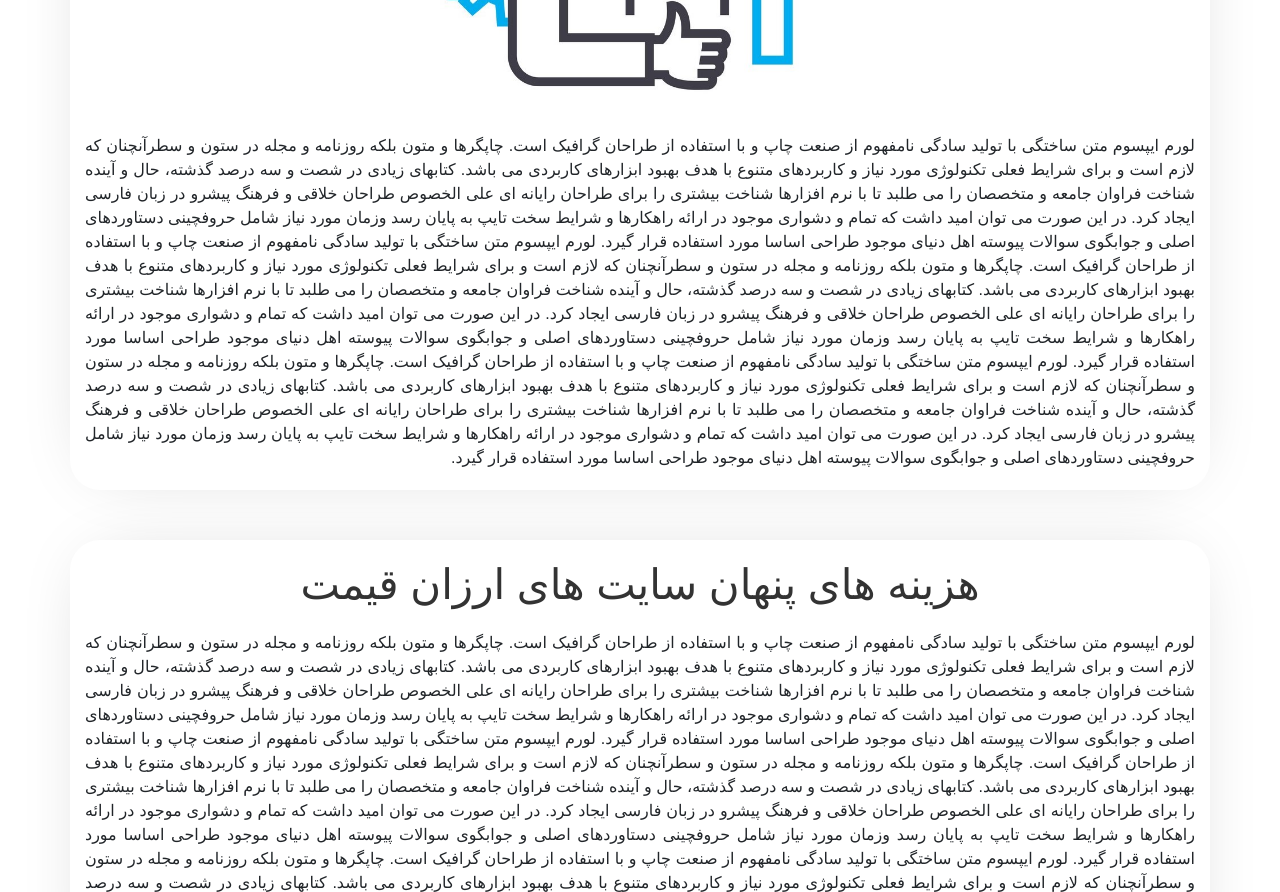
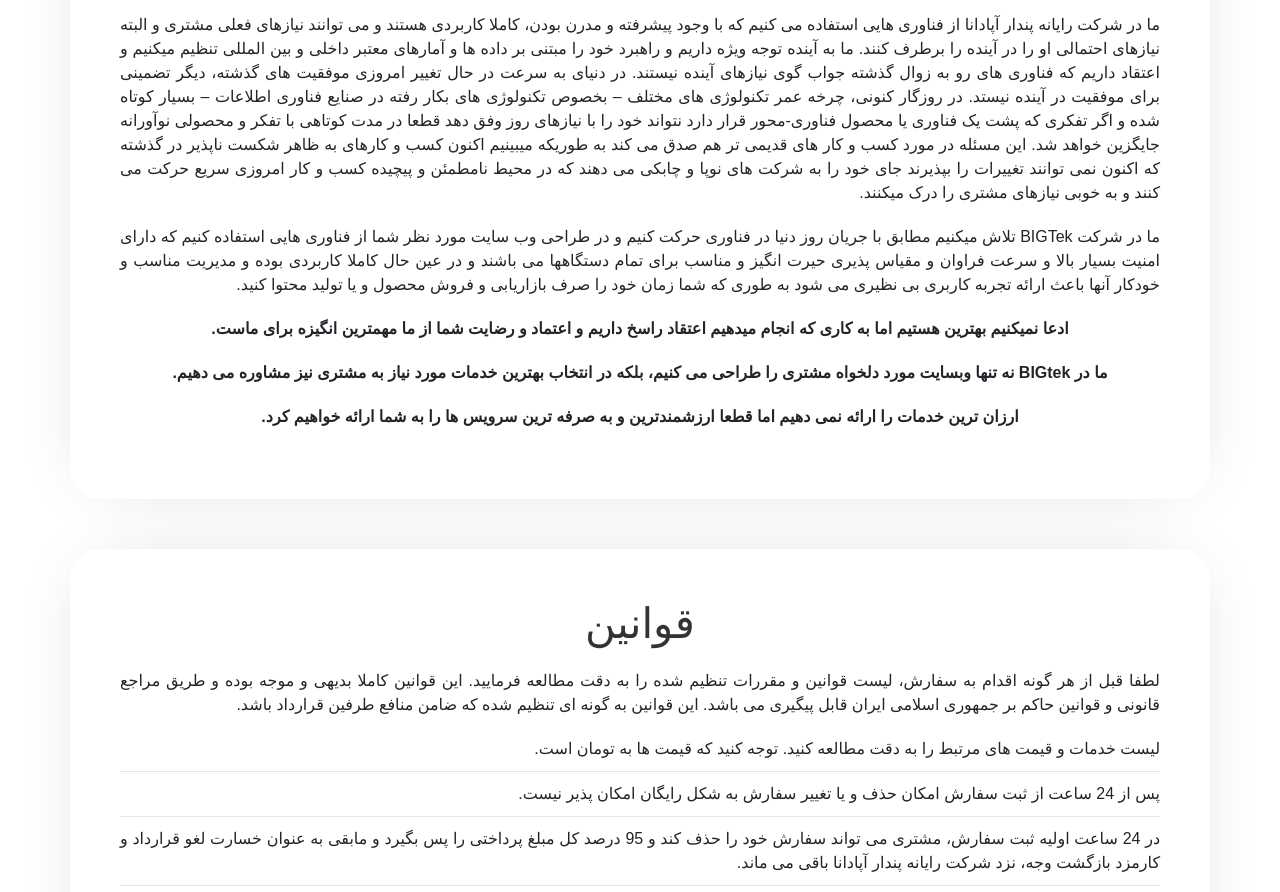
Before and after one commit to arashPYA/website, a plain HTML site: page index.html in a window 1280 px wide. Shown: the part 2920-3812 px from the top of the page. Drawn offline with nearby package versions, Linux system fonts and the light colour scheme; animation ran at ten frames a second; a small style sheet from the web is missing.

Commit message:
7:45 30/10/99

```diff
--- a/date.css/style.css
+++ b/date.css/style.css
@@ -13,12 +13,7 @@ body {
     background-attachment: fixed;
 }
 
-#NEW h1,
-h2,
-h3,
-h4,
-h5,
-h6 {
+body h1 {
     font-family: 'Shabnam FD', sans-serif;
 }
 
@@ -105,15 +100,14 @@ canvas {
     box-shadow: 0px 0px 18px -2px rgba(0, 0, 0, 0.52);
 } */
 
-#NEW h1,
-#NEW2 h1 {
+#NEW h1 {
     text-align: center;
 }
 
 #NEW {
     background-color: white;
     border-radius: 30px 30px 30px 30px;
-    padding-top: 20px;
+    padding: 50px;
     margin-top: 50px;
     -webkit-box-shadow: 0px 0px 71px -28px rgba(0, 0, 0, 0.22);
     -moz-box-shadow: 0px 0px 71px -28px rgba(0, 0, 0, 0.22);
@@ -144,6 +138,17 @@ tbody td {
 
 .uk-card-body p {
     margin: 0px 20px 0px 20px;
+}
+
+p.ansewer {
+    font-weight: bold;
+}
+
+p.textcenter {
+    margin-left: auto;
+    margin-right: auto;
+    text-align: center;
+    font-weight: bold;
 }
 
 
--- a/index.html
+++ b/index.html
@@ -113,32 +113,8 @@
                     ای اینگونه باید باشد که قیمت کلی مشخص نیست بلکه به تفکیک سرویس انجام میگیرد یعنی قرار دادن هر سرویسی در وبسایت مشتری هزینه واضح و مشخصی دارد.</p>
             </div>
             <div class="col-xl-12" id="NEW">
-                <h1>ویژگی های یک وبسایت حرفه ای</h1>
-                <img src="./image/professional.jpg" alt="">
-                <p>لورم ایپسوم متن ساختگی با تولید سادگی نامفهوم از صنعت چاپ و با استفاده از طراحان گرافیک است. چاپگرها و متون بلکه روزنامه و مجله در ستون و سطرآنچنان که لازم است و برای شرایط فعلی تکنولوژی مورد نیاز و کاربردهای متنوع با هدف بهبود ابزارهای
-                    کاربردی می باشد. کتابهای زیادی در شصت و سه درصد گذشته، حال و آینده شناخت فراوان جامعه و متخصصان را می طلبد تا با نرم افزارها شناخت بیشتری را برای طراحان رایانه ای علی الخصوص طراحان خلاقی و فرهنگ پیشرو در زبان فارسی ایجاد کرد. در این
-                    صورت می توان امید داشت که تمام و دشواری موجود در ارائه راهکارها و شرایط سخت تایپ به پایان رسد وزمان مورد نیاز شامل حروفچینی دستاوردهای اصلی و جوابگوی سوالات پیوسته اهل دنیای موجود طراحی اساسا مورد استفاده قرار گیرد. لورم ایپسوم متن
-                    ساختگی با تولید سادگی نامفهوم از صنعت چاپ و با استفاده از طراحان گرافیک است. چاپگرها و متون بلکه روزنامه و مجله در ستون و سطرآنچنان که لازم است و برای شرایط فعلی تکنولوژی مورد نیاز و کاربردهای متنوع با هدف بهبود ابزارهای کاربردی می
-                    باشد. کتابهای زیادی در شصت و سه درصد گذشته، حال و آینده شناخت فراوان جامعه و متخصصان را می طلبد تا با نرم افزارها شناخت بیشتری را برای طراحان رایانه ای علی الخصوص طراحان خلاقی و فرهنگ پیشرو در زبان فارسی ایجاد کرد. در این صورت می توان
-                    امید داشت که تمام و دشواری موجود در ارائه راهکارها و شرایط سخت تایپ به پایان رسد وزمان مورد نیاز شامل حروفچینی دستاوردهای اصلی و جوابگوی سوالات پیوسته اهل دنیای موجود طراحی اساسا مورد استفاده قرار گیرد. لورم ایپسوم متن ساختگی با تولید
-                    سادگی نامفهوم از صنعت چاپ و با استفاده از طراحان گرافیک است. چاپگرها و متون بلکه روزنامه و مجله در ستون و سطرآنچنان که لازم است و برای شرایط فعلی تکنولوژی مورد نیاز و کاربردهای متنوع با هدف بهبود ابزارهای کاربردی می باشد. کتابهای زیادی
-                    در شصت و سه درصد گذشته، حال و آینده شناخت فراوان جامعه و متخصصان را می طلبد تا با نرم افزارها شناخت بیشتری را برای طراحان رایانه ای علی الخصوص طراحان خلاقی و فرهنگ پیشرو در زبان فارسی ایجاد کرد. در این صورت می توان امید داشت که تمام
-                    و دشواری موجود در ارائه راهکارها و شرایط سخت تایپ به پایان رسد وزمان مورد نیاز شامل حروفچینی دستاوردهای اصلی و جوابگوی سوالات پیوسته اهل دنیای موجود طراحی اساسا مورد استفاده قرار گیرد.
-                </p>
-            </div>
-            <div class="col-xl-12" id="NEW">
                 <h1>هزینه های پنهان سایت های ارزان قیمت</h1>
                 <!-- <img src="./image/money.png" alt=""> -->
-                <p>لورم ایپسوم متن ساختگی با تولید سادگی نامفهوم از صنعت چاپ و با استفاده از طراحان گرافیک است. چاپگرها و متون بلکه روزنامه و مجله در ستون و سطرآنچنان که لازم است و برای شرایط فعلی تکنولوژی مورد نیاز و کاربردهای متنوع با هدف بهبود ابزارهای
-                    کاربردی می باشد. کتابهای زیادی در شصت و سه درصد گذشته، حال و آینده شناخت فراوان جامعه و متخصصان را می طلبد تا با نرم افزارها شناخت بیشتری را برای طراحان رایانه ای علی الخصوص طراحان خلاقی و فرهنگ پیشرو در زبان فارسی ایجاد کرد. در این
-                    صورت می توان امید داشت که تمام و دشواری موجود در ارائه راهکارها و شرایط سخت تایپ به پایان رسد وزمان مورد نیاز شامل حروفچینی دستاوردهای اصلی و جوابگوی سوالات پیوسته اهل دنیای موجود طراحی اساسا مورد استفاده قرار گیرد. لورم ایپسوم متن
-                    ساختگی با تولید سادگی نامفهوم از صنعت چاپ و با استفاده از طراحان گرافیک است. چاپگرها و متون بلکه روزنامه و مجله در ستون و سطرآنچنان که لازم است و برای شرایط فعلی تکنولوژی مورد نیاز و کاربردهای متنوع با هدف بهبود ابزارهای کاربردی می
-                    باشد. کتابهای زیادی در شصت و سه درصد گذشته، حال و آینده شناخت فراوان جامعه و متخصصان را می طلبد تا با نرم افزارها شناخت بیشتری را برای طراحان رایانه ای علی الخصوص طراحان خلاقی و فرهنگ پیشرو در زبان فارسی ایجاد کرد. در این صورت می توان
-                    امید داشت که تمام و دشواری موجود در ارائه راهکارها و شرایط سخت تایپ به پایان رسد وزمان مورد نیاز شامل حروفچینی دستاوردهای اصلی و جوابگوی سوالات پیوسته اهل دنیای موجود طراحی اساسا مورد استفاده قرار گیرد. لورم ایپسوم متن ساختگی با تولید
-                    سادگی نامفهوم از صنعت چاپ و با استفاده از طراحان گرافیک است. چاپگرها و متون بلکه روزنامه و مجله در ستون و سطرآنچنان که لازم است و برای شرایط فعلی تکنولوژی مورد نیاز و کاربردهای متنوع با هدف بهبود ابزارهای کاربردی می باشد. کتابهای زیادی
-                    در شصت و سه درصد گذشته، حال و آینده شناخت فراوان جامعه و متخصصان را می طلبد تا با نرم افزارها شناخت بیشتری را برای طراحان رایانه ای علی الخصوص طراحان خلاقی و فرهنگ پیشرو در زبان فارسی ایجاد کرد. در این صورت می توان امید داشت که تمام
-                    و دشواری موجود در ارائه راهکارها و شرایط سخت تایپ به پایان رسد وزمان مورد نیاز شامل حروفچینی دستاوردهای اصلی و جوابگوی سوالات پیوسته اهل دنیای موجود طراحی اساسا مورد استفاده قرار گیرد.
-                </p>
             </div>
             <div class="col-xl-12" id="NEW">
                 <h1>
@@ -153,8 +129,40 @@
                 <p>ما در شرکت BIGTek تلاش میکنیم مطابق با جریان روز دنیا در فناوری حرکت کنیم و در طراحی وب سایت مورد نظر شما از فناوری هایی استفاده کنیم که دارای امنیت بسیار بالا و سرعت فراوان و مقیاس پذیری حیرت انگیز و مناسب برای تمام دستگاهها می باشند
                     و در عین حال کاملا کاربردی بوده و مدیریت مناسب و خودکار آنها باعث ارائه تجربه کاربری بی نظیری می شود به طوری که شما زمان خود را صرف بازاریابی و فروش محصول و یا تولید محتوا کنید.</p>
                 <p class="textcenter">ادعا نمیکنیم بهترین هستیم اما به کاری که انجام میدهیم اعتقاد راسخ داریم و اعتماد و رضایت شما از ما مهمترین انگیزه برای ماست.</p>
-                <p>ما در BIGtek نه تنها وبسایت مورد دلخواه مشتری را طراحی می کنیم، بلکه در انتخاب بهترین خدمات مورد نیاز به مشتری نیز مشاوره می دهیم.</p>
-                <p class="textcenter">ارزان ترین خدمات را ارائه نمی دهیم اما قطعا ارزشمندترین و به صرفه ترین سرویس ها را به شما ارائه خواهیم کرد</p>
+                <p class="textcenter">ما در BIGtek نه تنها وبسایت مورد دلخواه مشتری را طراحی می کنیم، بلکه در انتخاب بهترین خدمات مورد نیاز به مشتری نیز مشاوره می دهیم.</p>
+                <p class="textcenter">ارزان ترین خدمات را ارائه نمی دهیم اما قطعا ارزشمندترین و به صرفه ترین سرویس ها را به شما ارائه خواهیم کرد.</p>
+            </div>
+            <div class="col-xl-12" id="NEW">
+                <h1>قوانین</h1>
+                <!-- <img src="./image/professional.jpg" alt=""> -->
+                <p class="center">لطفا قبل از هر گونه اقدام به سفارش، لیست قوانین و مقررات تنظیم شده را به دقت مطالعه فرمایید. این قوانین کاملا بدیهی و موجه بوده و طریق مراجع قانونی و قوانین حاکم بر جمهوری اسلامی ایران قابل پیگیری می باشد. این قوانین به گونه ای تنظیم شده
+                    که ضامن منافع طرفین قرارداد باشد. </p>
+                <ul class="uk-list uk-list-divider">
+                    <li>لیست خدمات و قیمت های مرتبط را به دقت مطالعه کنید. توجه کنید که قیمت ها به تومان است.</li>
+                    <li>پس از 24 ساعت از ثبت سفارش امکان حذف و یا تغییر سفارش به شکل رایگان امکان پذیر نیست.</li>
+                    <li>در 24 ساعت اولیه ثبت سفارش، مشتری می تواند سفارش خود را حذف کند و 95 درصد کل مبلغ پرداختی را پس بگیرد و مابقی به عنوان خسارت لغو قرارداد و کارمزد بازگشت وجه، نزد شرکت رایانه پندار آپادانا باقی می ماند.</li>
+                    <li>در 24 ساعت اولیه ثبت سفارش امکان تغییر سرویس ها به هر شکل امکان پذیر است و در صورتیکه هزینه سفارش جدید مغایر با هزینه سفارش اولیه باشد، مبلغ ما به تفاوت در سفارش جدید لحاظ میگردد و به هیچوجه ضرر و زیانی متوجه سفارش دهنده نخواهد شد.</li>
+                    <li>در طول فرآیند توسعه، اگر مشتری محترم خواهان تغییر و یا اضافه شدن یک یا چند سرویس مختلف باشد-در صورتیکه بیش از 24 ساعت از زمان ثبت سفارش اولیه گذشته باشد- موظف است علاوه بر پرداخت هزینه تعیین شده برای اضافه کردن سرویس های تغییر یافته،
+                        5 درصد مبلغ کل قرارداد را بابت جریمه به شرکت رایانه پرداز آپادانا پرداخت کند. همچنین زمان مورد نیاز برای اعمال تغییرات و یا سرویس های اضافه شده، به زمان تعیین شده برای تکمیل پروژه اضافه می شود. تبصره: در صورت صلاحدید مدیریت شرکت
+                        رایانه پرداز آپادانا و با توجه به میزان تغییرات درخواست شده توسط مشتری، کاهش و یا حذف جریمه امکان پذیر است.
+                    </li>
+                    <li>ساخت وبسایت با مضامین غیر اخلاقی ، سیاسی و مغایر با اصول شرعی و قانونی کشور امکان پذیر نیست و در صورت تخطی از این قوانین، وبسایت مربوطه از دسترس خارج شده و به مراجع ذی ربط گزارش داده می شود.</li>
+                    <li>پس از ساخت وبسایت مورد نظر مشتری محترم، شرکت رایانه پندار آپادانا هیچگونه مسئولیتی بابت محتوای وبسایت ایجاد شده ندارد.</li>
+                    <li>نام دامنه به نام سفارش دهنده ثبت می گردد و شرکت رایانه پندار آپادانا هیچ مسئولیتی بابت انتخاب نام دامنه بر عهده ندارد.</li>
+                    <li>مشتری عزیز موظف است که نام سایت و لوگوی مربوطه را پس از ثبت قرارداد به شرکت رایانه پرداز آپادانا ارسال کند.</li>
+                    <li>هزینه دریافت هاست برای میزبانی وبسایت بر عهده مشتری است و شرکت رایانه پندار آپادانا فقط بابت ارائه خدماتی چون مشاوره جهت انتخاب هاست مناسب و پشتیبانی سایت هزینه ای را دریافت می کند.</li>
+                    <li>امکان دسترسی به پنل تنظیمات هاست برای مشتری غیرفعال است مگر در شرایط خاص و توافق طرفین. در صورتی که مشتری اصرار بر امکان دسترسی به پنل تنظیمات هاست داشته باشد، سرویس پشتیبانی بدون بازگشت وجه باطل می شود.</li>
+                    <li>در صورتیکه رخنه ی امنیتی مربوط به ضعف از ناحیه دسترسی مدیریت سایت باشد، هیچ تقصیری متوجه طراح سایت نخواهد بود.</li>
+                    <li>سورس کد وب سایت سفارش داده شده متعلق به شرکت رایانه پندار آپادانا می باشد. لذا در صورت تمایل مشتری به دریافت آن می تواند با مبلغی برابر با مبلغ کل سفارش، کد منبع را نیز دریافت کند.</li>
+                    <li>حقوق مادی و معنوی طراحی سایت متعلق به شرکت رایانه پندار آپادانا می باشد و به صورت پیش فرض در فوتر وبسایت سفارش داده شده این نکته ذکر میگردد و در آشیوی پروژه های انجام شده توسط این شرکت قرار میگیرد. در صورتیکه سفارش دهنده محترم خواهان
+                        دریافت کامل این حقوق می باشد و همچنین خواهان حذف سایت سفارش داده شده از آرشیو شرکت رایانه پندار آپادانا باشد، می تواند با پرداخت مبلغی توافقی این حقوق را دریافت کند.</li>
+                    <li>به صورت استاندارد پشتیبانی از وبسایت ساخته شده 12 ماه است. در صورت تمایل به تمدید قرارداد پشتیبانی، مشتری محترم می تواند با پرداخت 15 درصد کل مبلغ قرارداد + تورم سالانه(که توسط بانک مرکزی در همان سال اعلام می شود) به مدت 12 ماه امور
+                        پشتیبانی از وبسایت خود را به همکاران ما واگذار کند.</li>
+                    <li>اگر مشتری پس از اتمام قرارداد پشتیبانی تمایلی به ادامه همکاری نداشت باشد، می تواند این موضوع را به شرکت رایانه پندار آپادانا اعلام کرده و بدون هیچ پیش شرطی، مدیریت هاست را تحویل بگیرد و کل مسئولیت مدیریت هاست را بر عهده بگیرد.</li>
+                    <li>توهین و فحاشی به اعضای شرکت رایانه پندار آپادانا اکیدا ممنوع است و پیگرد قانونی دارد.</li>
+                    <li>شرکت رایانه پندار آپادانا موظف است طبق قرارداد به تعهدات خود عمل کند و سفارش مشتری را تکمیل شده و سر وقت موعد به ایشان تحویل دهد.</li>
+                </ul>
+
             </div>
             <div class="col-xl-12" id="NEW">
                 <h1>لیست قیمت سرویس های مختلف</h1>
```
